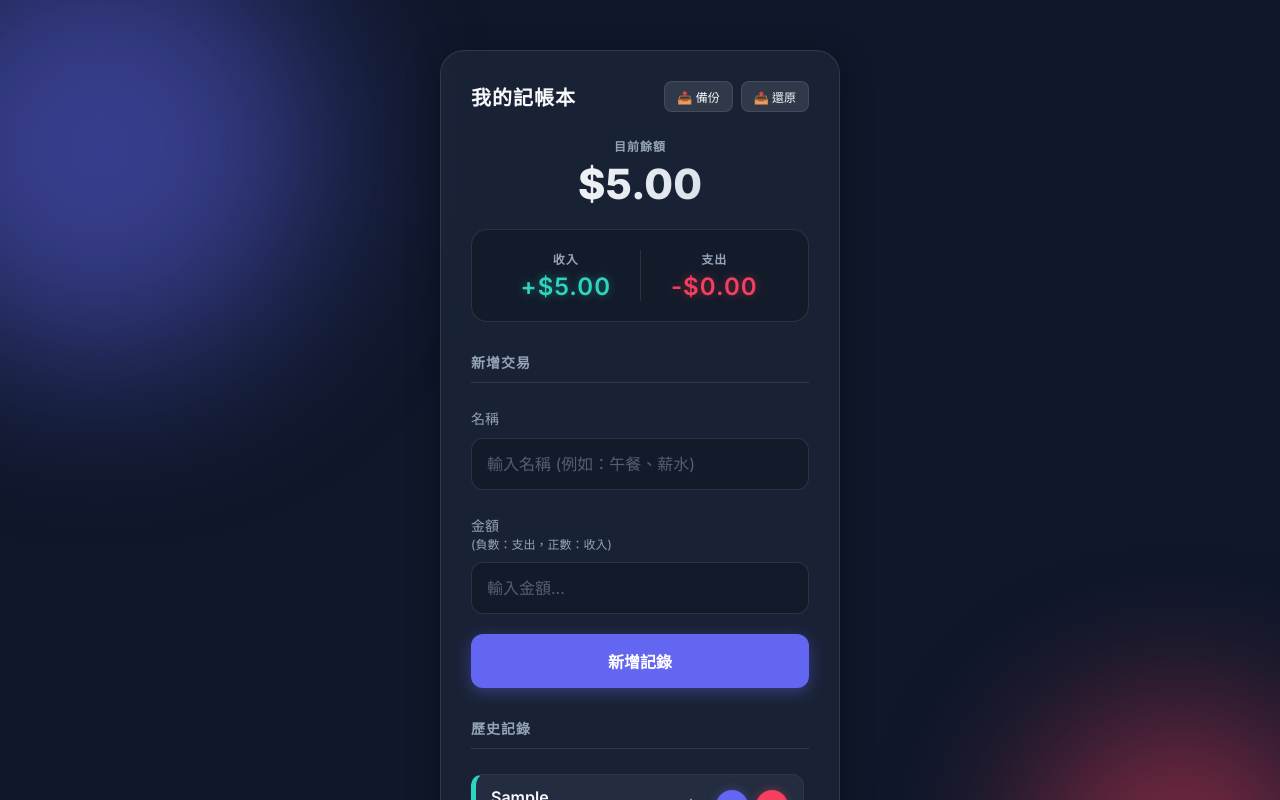
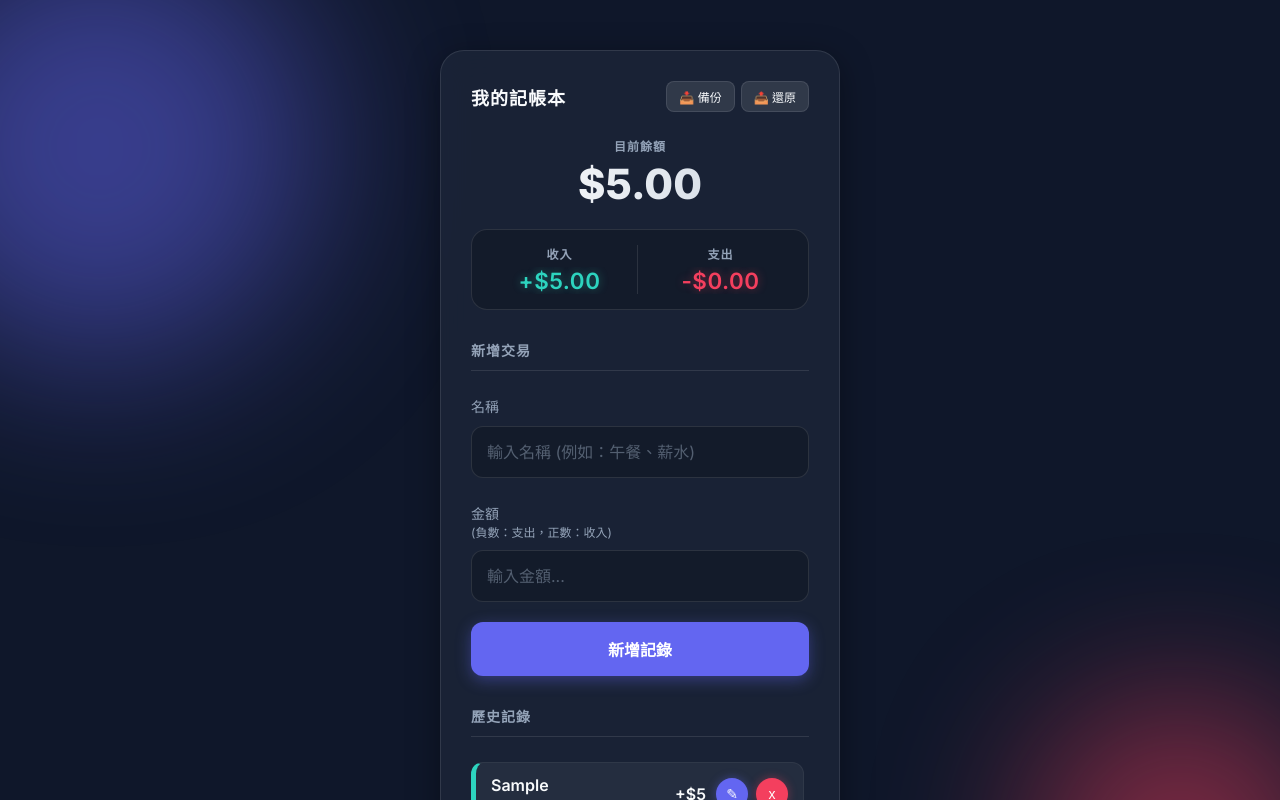
Before and after one commit to AaronJames19730922/expense-tracker, a plain HTML site: page index.html in a window 1280 px wide. Both pictures are taken after typing "Sample", "5" into the empty fields and a click on the button "新增記錄". Shown: the top 800 px of the page. Drawn offline with Linux system fonts and the light colour scheme.

Commit message:
Add files via upload

```diff
--- a/style.css
+++ b/style.css
@@ -93,18 +93,22 @@ body {
   justify-content: space-between;
   align-items: center;
   margin-bottom: 25px;
+  flex-wrap: nowrap; /* Prevent title and buttons from stacking */
+  gap: 10px;
 }
 
 h2 {
   margin: 0;
   font-weight: 800;
   letter-spacing: 1px;
-  font-size: 20px;
+  font-size: 18px; /* Slightly smaller to fit header on one line */
+  white-space: nowrap;
 }
 
 .storage-btns {
   display: flex;
-  gap: 8px;
+  gap: 6px;
+  flex-shrink: 0;
 }
 
 .storage-btns button {
@@ -150,23 +154,27 @@ h4 {
 }
 
 h1 {
-  font-size: clamp(2rem, 10vw, 2.6rem); /* Responsive font size for large numbers */
+  font-size: clamp(1.8rem, 12vw, 2.6rem); /* Improved scaling */
   margin: 5px 0;
   font-weight: 800;
   background: linear-gradient(to right, #fff, #cbd5e1);
   -webkit-background-clip: text;
   -webkit-text-fill-color: transparent;
-  word-break: break-all; /* Allow breaking long numbers */
+  overflow: hidden;
+  text-overflow: ellipsis;
+  white-space: nowrap; /* Prevent numbers from turning into vertical lines */
 }
 
 .inc-exp-container {
   background: rgba(0, 0, 0, 0.2);
   border-radius: 16px;
-  padding: 20px;
+  padding: 15px 10px;
   display: flex;
+  flex-direction: row; /* Ensure horizontal */
   justify-content: space-between;
   margin: 20px 0;
   border: 1px solid var(--glass-border);
+  gap: 5px;
 }
 
 .inc-exp-container > div {
@@ -179,11 +187,13 @@ h1 {
 }
 
 .money {
-  font-size: clamp(1.2rem, 5vw, 1.5rem); /* Smaller responsive font for income/expense */
+  font-size: clamp(1rem, 4.5vw, 1.4rem); /* Slightly smaller to fit horizontal */
   font-weight: 600;
-  letter-spacing: 1px;
+  letter-spacing: 0.5px;
   margin-top: 5px;
-  word-break: break-all;
+  white-space: nowrap; /* Prevent vertical breaking */
+  overflow: hidden;
+  text-overflow: ellipsis;
 }
 
 .money.plus {
@@ -225,7 +235,7 @@ h1 {
   justify-content: space-between;
   align-items: center;
   position: relative;
-  padding: 12px 15px; /* Slightly reduced padding */
+  padding: 12px 15px;
   margin: 10px 0;
   border-radius: 12px;
   border-left: 5px solid transparent;
@@ -233,7 +243,7 @@ h1 {
   border-top: 1px solid rgba(255, 255, 255, 0.05);
   border-right: 1px solid rgba(255, 255, 255, 0.05);
   overflow: hidden;
-  gap: 10px; /* Ensure space between text and amount */
+  gap: 15px;
 }
 
 .list li:hover {
@@ -251,7 +261,18 @@ h1 {
 
 .list li span {
   font-weight: 600;
-  word-break: break-all; /* Prevent long names from pushing everything out */
+}
+
+.content-box {
+  flex: 1;
+  min-width: 0; /* Important for ellipsis */
+}
+
+.text-content {
+  display: block;
+  overflow: hidden;
+  text-overflow: ellipsis;
+  white-space: nowrap;
 }
 
 .date {
@@ -266,6 +287,8 @@ h1 {
   display: flex;
   align-items: center;
   gap: 10px;
+  flex-shrink: 0; /* Prevent numbers from shrinking/breaking */
+  white-space: nowrap;
 }
 
 .action-btns {
```
